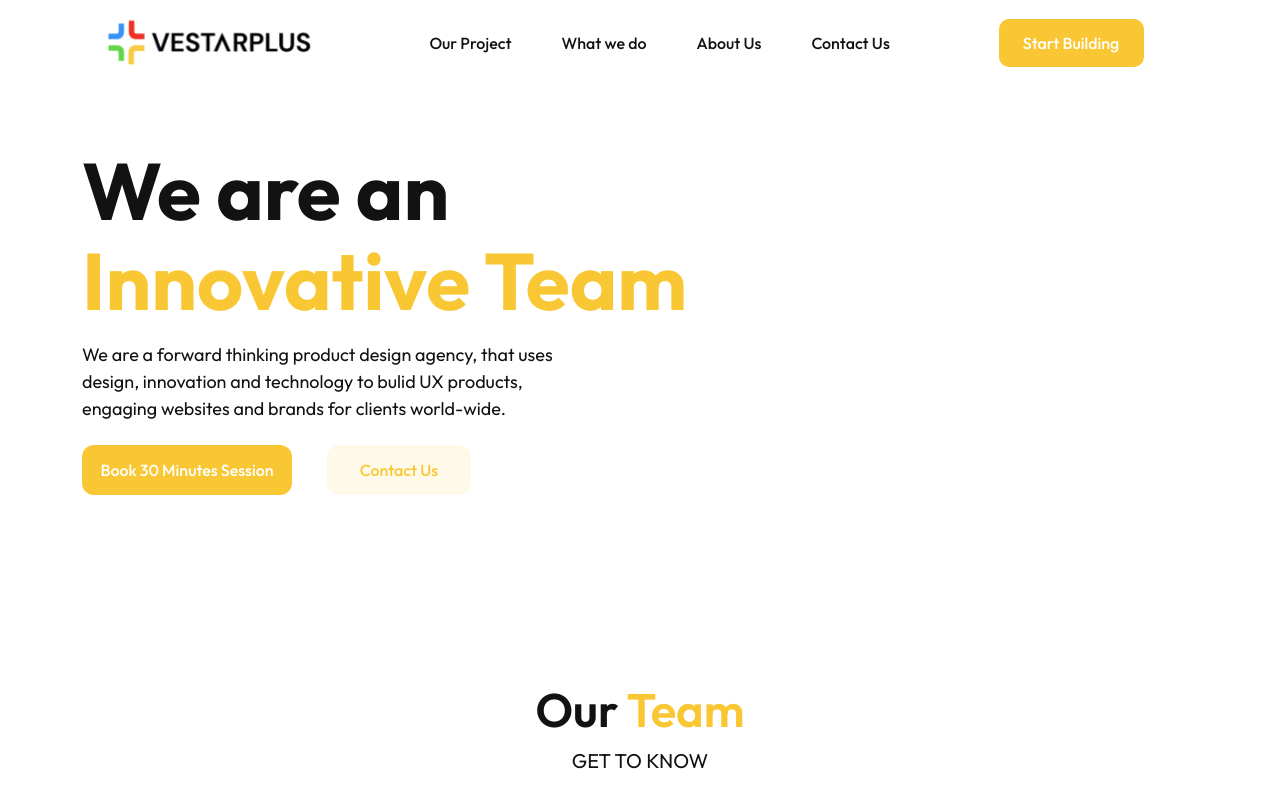
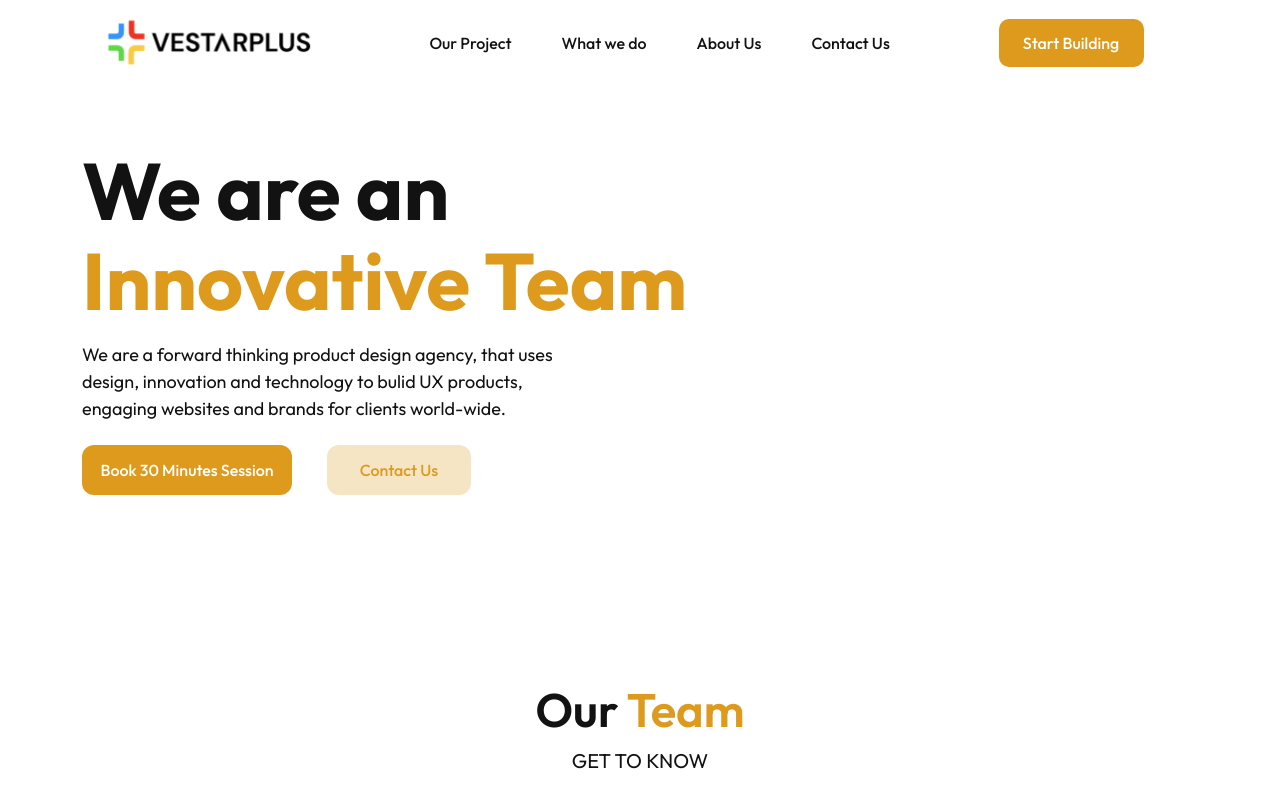
Before and after one commit to timothy-okoduwa/vestaplus-new, a React (Create React App) app: page /about in a window 1280 px wide. Shown: the top 800 px of the page. Built offline with nearby package versions, Linux system fonts and the light colour scheme; no server answers; the database is empty.

Commit message:
about color change

```diff
--- a/src/components/Navbars/NavBar.css
+++ b/src/components/Navbars/NavBar.css
@@ -93,5 +93,5 @@
   background-color: #0A5076;
 }
 .jaja{
-   background-color: #fac734;
+   background-color: #DD9A1D;
 }
--- a/src/pages/AboutUs/About.css
+++ b/src/pages/AboutUs/About.css
@@ -24,14 +24,14 @@ color: #121212;
   /* background-color: red; */
 }
 .change{
-  color: #fac734;
+  color: #DD9A1D;
 }
 .tenne{
-  background:#fac734 ;
+  background:#DD9A1D ;
 }
 .stud{
-   background:#fac8341b ;
-     color: #fac734;
+   background:#dd9a1d42 ;
+     color: #DD9A1D;
 }
 .wawawa {
   height: 350px;
@@ -149,5 +149,5 @@ color: #121212;
   }
 }
 .gdgd{
-color: #fac734;
+color: #DD9A1D;
 }
--- a/src/pages/AboutUs/About.jsx
+++ b/src/pages/AboutUs/About.jsx
@@ -16,5 +16,5 @@ const About = () => {
     </div>
   )
 }
-
+//? former color #fac734, new color #DD9A1D
 export default About
```
